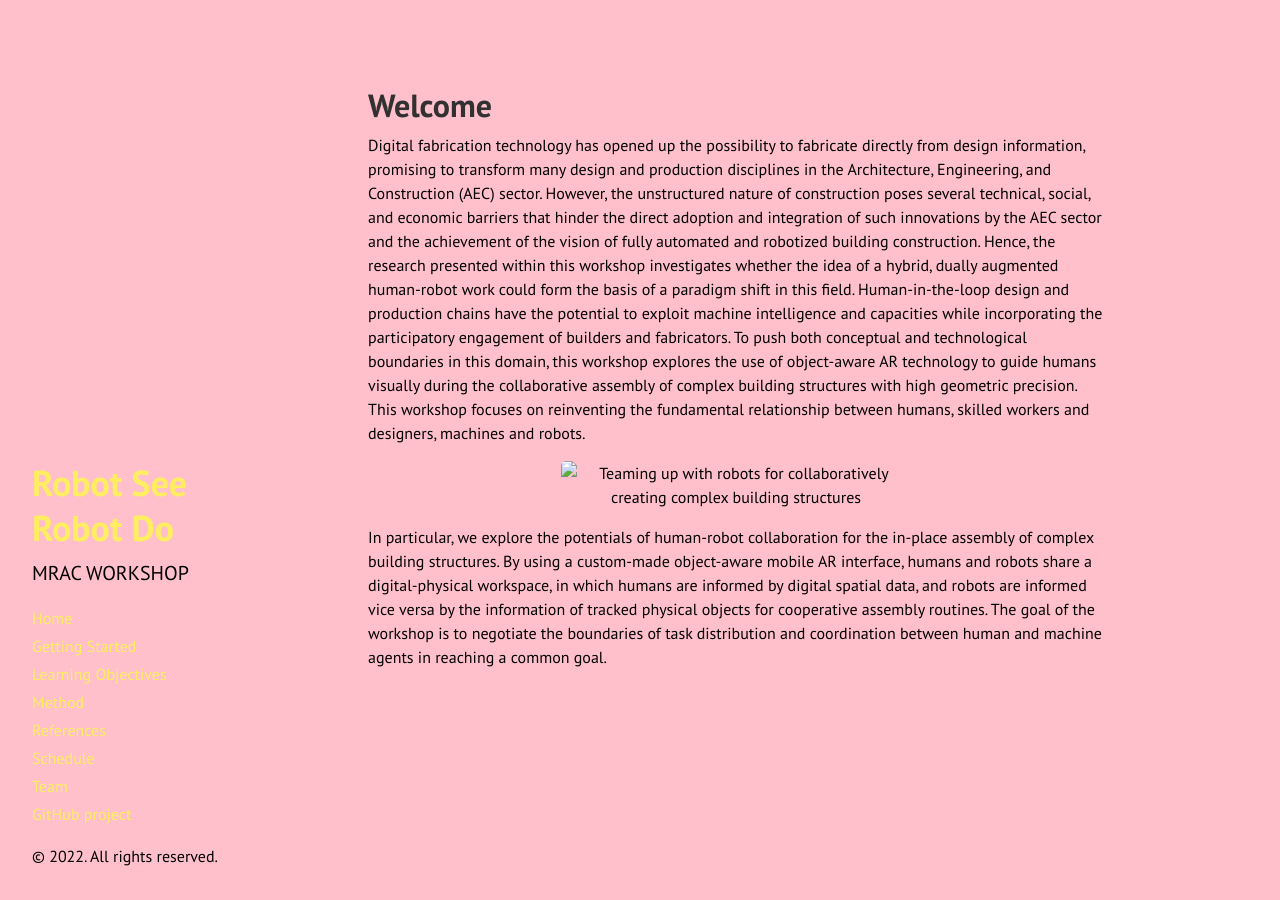
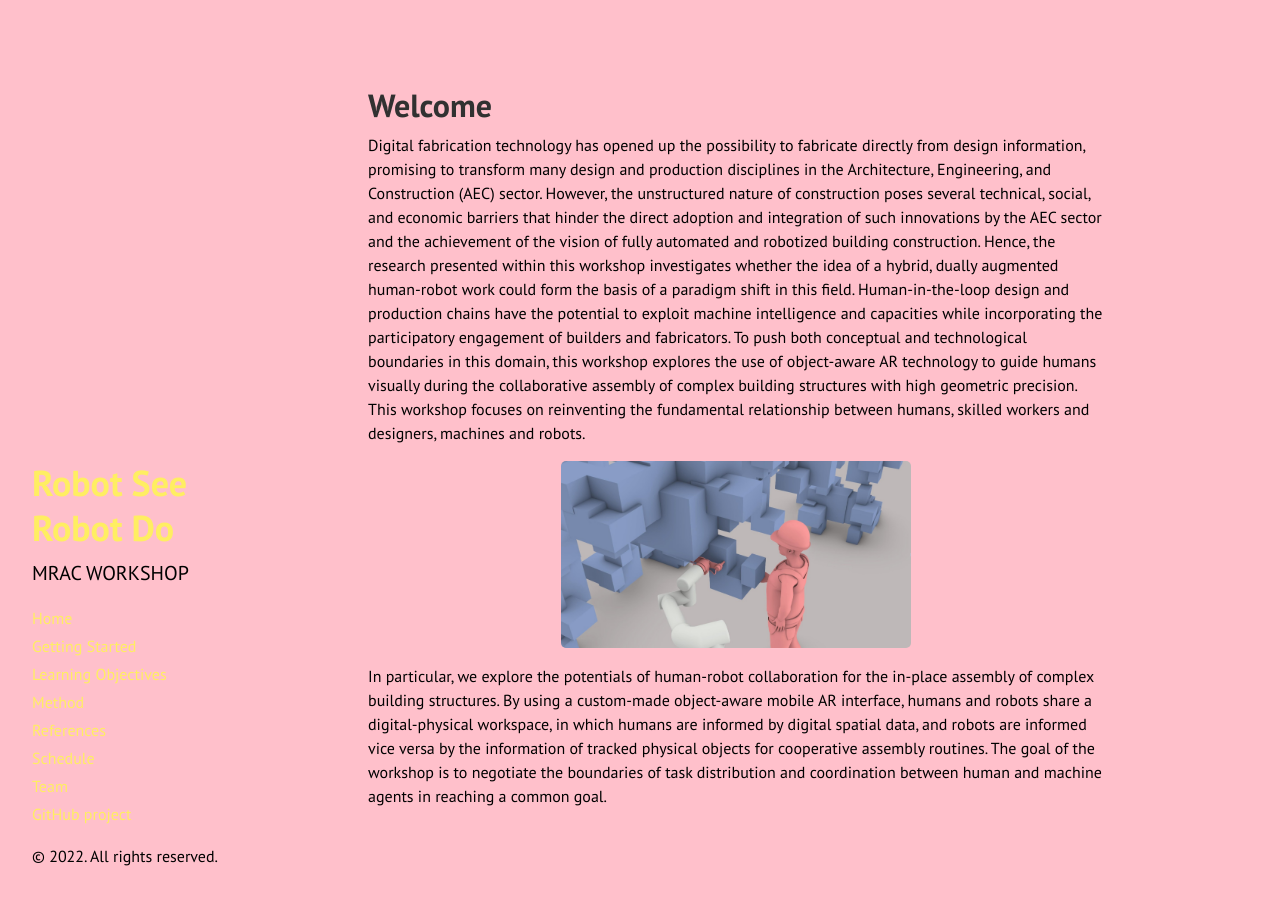
Before and after one commit to augmentedfabricationlab/robot_see_robot_do, a Jekyll site: the page built from docs/index.md, in a window 1280 px wide. Built offline with Jekyll 4.4.1, drawn with Linux system fonts in a browser that asks for light colours; Markdown is read by kramdown in place of the engine named in the settings.

Commit message:
Update index.md

```diff
--- a/docs/index.md
+++ b/docs/index.md
@@ -7,7 +7,7 @@ title: About
 Digital fabrication technology has opened up the possibility to fabricate directly from design information, promising to transform many design and production disciplines in the Architecture, Engineering, and Construction (AEC) sector. However, the unstructured nature of construction poses several technical, social, and economic barriers that hinder the direct adoption and integration of such innovations by the AEC sector and the achievement of the vision of fully automated and robotized building construction. Hence, the research presented within this workshop investigates whether the idea of a hybrid, dually augmented human-robot work could form the basis of a paradigm shift in this field. Human-in-the-loop design and production chains have the potential to exploit machine intelligence and capacities while incorporating the participatory engagement of builders and fabricators. To push both conceptual and technological boundaries in this domain, this workshop explores the use of object-aware AR technology to guide humans visually during the collaborative assembly of complex building structures with high geometric precision. This workshop focuses on reinventing the fundamental relationship between humans, skilled workers and designers, machines and robots.
 
 <p align="center">
-  <img src="/robot_see_robot_do/_images/titelbild-rsrd.jpg" width="350" title="Teaming up with robots for collaboratively creating complex building structures">
+  <img src="https://github.com/augmentedfabricationlab/robot_see_robot_do/blob/master/docs/_images/titelbild-rsrd.jpg" width="350" title="Teaming up with robots for collaboratively creating complex building structures">
 </p>
 
 In particular, we explore the potentials of human-robot collaboration for the in-place assembly of complex building structures. By using a custom-made object-aware mobile AR interface, humans and robots share a digital-physical workspace, in which humans are informed by digital spatial data, and robots are informed vice versa by the information of tracked physical objects for cooperative assembly routines. The goal of the workshop is to negotiate the boundaries of task distribution and coordination between human and machine agents in reaching a common goal.
```
